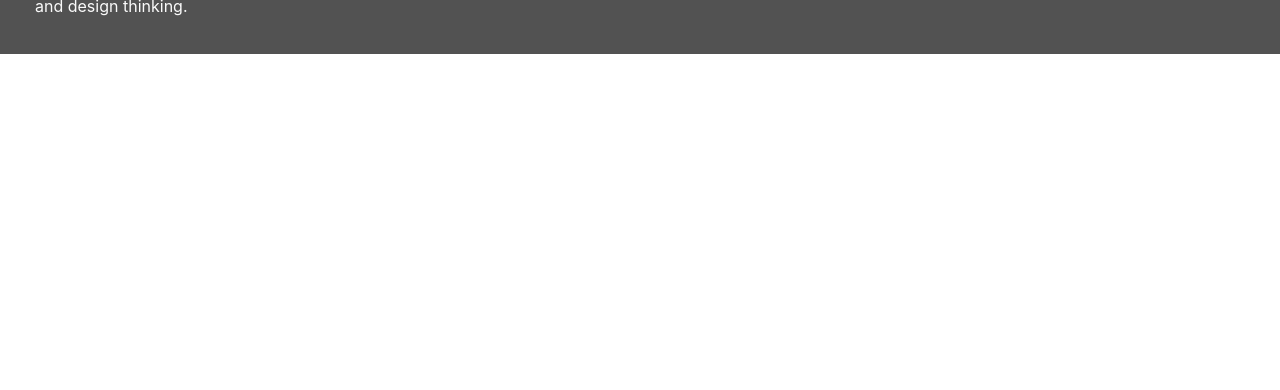
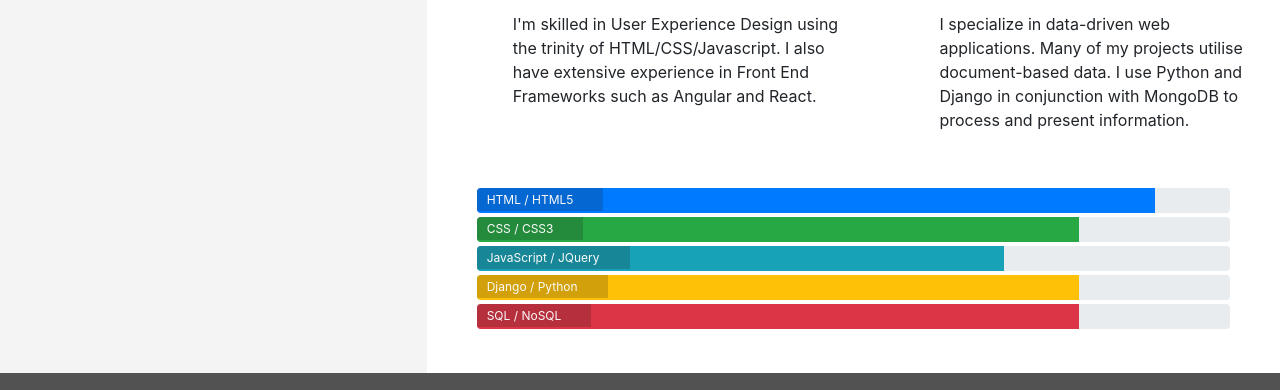
Before and after one commit to et9719/Resume, a plain HTML site: page resume.html in a window 1280 px wide. Shown: the part 499-889 px from the top of the page. Before the commit the page ends 800 px from the top, so only its background shows below. Drawn offline with nearby package versions, Linux system fonts and the light colour scheme.

Commit message:
Add my skills section to resume.html

```diff
--- a/assets/css/stylep.css
+++ b/assets/css/stylea.css
@@ -260,3 +260,24 @@ footer {
     position: relative;
     width: 60%;
 }
+
+/*-------------------------------------- Skills */
+
+.progress {
+    position: relative;
+    height: 25px;
+    margin-bottom: 4px;
+}
+
+.progress-type {
+    position: absolute;
+    left: 0px;
+    font-weight: 400;
+    padding: 3px 30px 2px 10px;
+    color: #fafafa;
+    background-color: rgba(25,25,25,0.2);
+}
+
+.progress-section {
+    margin: 40px 20px;
+}
--- a/resume.html
+++ b/resume.html
@@ -7,7 +7,7 @@
     <link rel="stylesheet" href="https://maxcdn.bootstrapcdn.com/bootstrap/4.2.1/css/bootstrap.min.css"/>
     <link rel="stylesheet" href="https://use.fontawesome.com/releases/v5.0.10/css/all.css" integrity="sha384-+d0P83n9kaQMCwj8F4RJB66tzIwOKmrdb46+porD/OvrJ+37WqIM7UoBtwHO6Nlg" crossorigin="anonymous">
     <link rel="stylesheet" href="https://cdnjs.cloudflare.com/ajax/libs/hover.css/2.3.1/css/hover-min.css" integrity="sha512-csw0Ma4oXCAgd/d4nTcpoEoz4nYvvnk21a8VA2h2dzhPAvjbUIK6V3si7/g/HehwdunqqW18RwCJKpD7rL67Xg==" crossorigin="anonymous" referrerpolicy="no-referrer" />
-    <link rel="stylesheet" href="assets/css/stylep.css">
+    <link rel="stylesheet" href="assets/css/stylea.css">
     <title>Rosie</title>
 </head>
 <body>
@@ -42,8 +42,94 @@
             </div>
         </div>
     </header>
-    <section>
-        RESUME
+    <section class="container-fluid">
+        <div class="row">
+            <div class="col-md-4 bg-color-personal-info section-column">
+                <div class="row">
+                    <div class="col-12">
+                        <h3 class="section-heading uppercase">Work History</h3>
+                    </div>
+                </div>
+            </div>
+            <div class="col-md-8 bg-color-three-reasons section-column">
+                <div class="row">
+                    <div class="col">
+                        <h3 class="section-heading uppercase">My Skills</h3>
+                    </div>
+                </div>
+                <div class="row">
+                    <div class="col-10 offset-1 offset-sm-0 col-sm-4 col-md-6">
+                        <div class="row">
+                            <div class="col-2">
+                                <i class="three-reasons-icon fa fa-tv" aria-hidden="true"></i>
+                            </div>
+                            <div class="col-10">
+                                <h4 class="three-reasons-heading uppercase">Front End</h4>
+                                <p>
+                                    I'm skilled in User Experience Design using the trinity of
+                                    HTML/CSS/Javascript. I also have extensive experience in Front
+                                    End Frameworks such as Angular and React.
+                                </p>
+                            </div>
+                        </div>
+                    </div>
+                    <div class="col-10 offset-1 offset-sm-0 col-sm-4 col-md-6">
+                        <div class="row">
+                            <div class="col-2">
+                                <i class="three-reasons-icon fas fa-cogs" aria-hidden="true"></i>
+                            </div>
+                            <div class="col-10">
+                                <h4 class="three-reasons-heading uppercase">Back End</h4>
+                                <p>
+                                    I specialize in data-driven web applications. Many of my
+                                    projects utilise document-based data. I use Python and Django
+                                    in conjunction with MongoDB to process and present information.
+                                </p>
+                            </div>
+                        </div>
+                    </div>
+                </div>
+                <div class="row progress-section">
+                    <div class="col">
+                        <div class="progress">
+                            <div class="progress-bar" role="progressbar" aria-valuenow="90"
+                            aria-valuemin="0" aria-valuemax="100" style="width:90%;">
+                                <span class="sr-only">90% complete</span>
+                            </div>
+                            <span class="progress-type"> HTML / HTML5</span>
+                        </div>
+                        <div class="progress">
+                            <div class="progress-bar bg-success" role="progressbar" aria-valuenow="80"
+                            aria-valuemin="0" aria-valuemax="100" style="width:80%;">
+                                <span class="sr-only">80% complete</span>
+                            </div>
+                            <span class="progress-type"> CSS / CSS3</span>
+                        </div>
+                        <div class="progress">
+                            <div class="progress-bar bg-info" role="progressbar" aria-valuenow="70"
+                            aria-valuemin="0" aria-valuemax="100" style="width:70%;">
+                                <span class="sr-only">70% complete</span>
+                            </div>
+                            <span class="progress-type"> JavaScript / JQuery</span>
+                        </div>
+                        <div class="progress">
+                            <div class="progress-bar bg-warning" role="progressbar" aria-valuenow="80"
+                            aria-valuemin="0" aria-valuemax="100" style="width:80%;">
+                                <span class="sr-only">80% complete</span>
+                            </div>
+                            <span class="progress-type"> Django / Python</span>
+                        </div>
+                        <div class="progress">
+                            <div class="progress-bar bg-danger" role="progressbar" aria-valuenow="80"
+                            aria-valuemin="0" aria-valuemax="100" style="width:80%;">
+                                <span class="sr-only">80% complete</span>
+                            </div>
+                            <span class="progress-type"> SQL / NoSQL</span>
+                        </div>
+                    </div>
+                </div>
+            </div>
+        </div>
     </section>
     <footer class="container-fluid">
         <div id="footer-details" class="row">
```
Also changed, not shown: contact.html (+1 -1 lines), index.html (+1 -1 lines).
